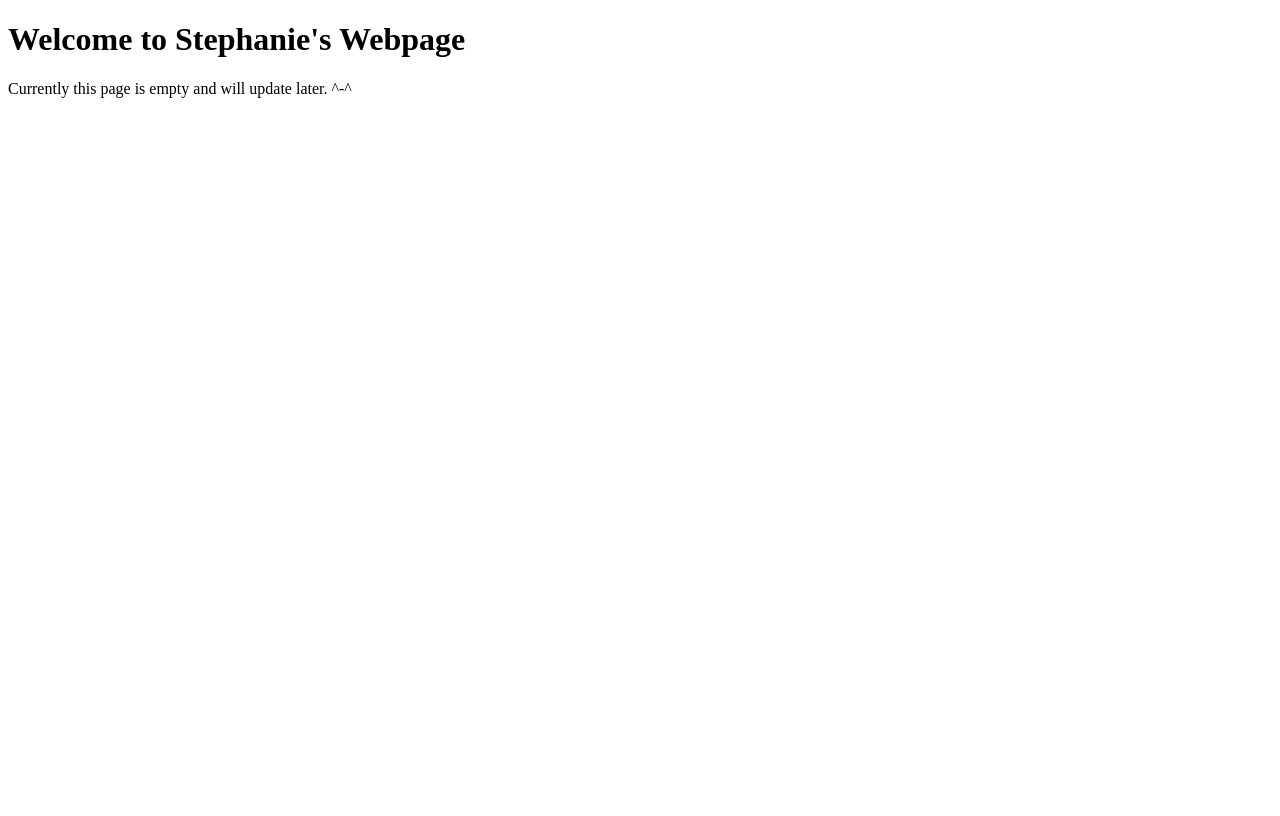
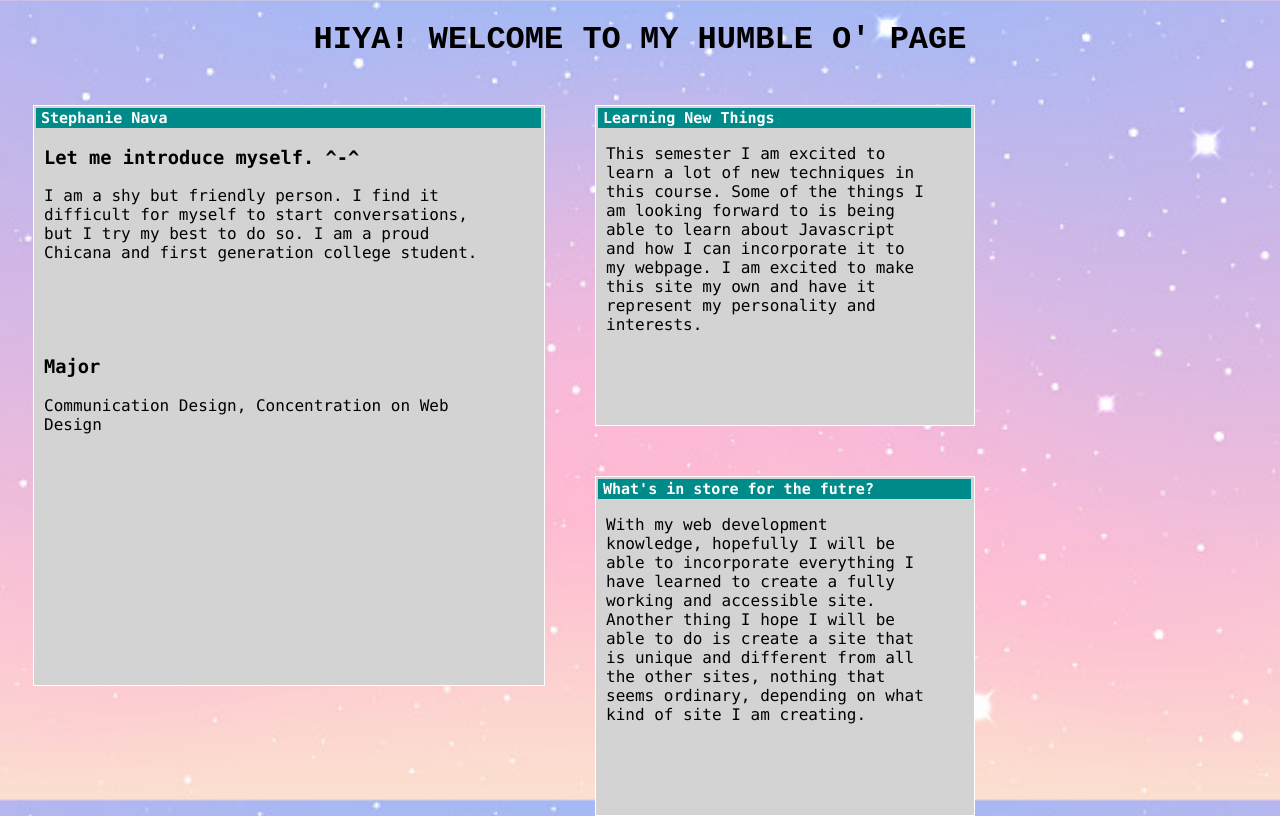
Before and after one commit to senava/cst252, a plain HTML site: page index.html in a window 1280 px wide. Drawn offline with Linux system fonts and the light colour scheme.

Commit message:
Lab 2 and Home page
Created Lab 2
Home Page started

```diff
--- a/css/site.css
+++ b/css/site.css
@@ -0,0 +1,74 @@
+
+body{
+  background-color: #A6B9F3;
+  background-image: url("../img/bg.jpeg");
+  background-repeat: no-repeat;
+  background-size: cover;
+  background-position: center;
+  background-attachment: fixed;
+}
+
+#box1,
+#box2,
+#box3{
+  border-style: solid;
+  border-width: 1px;
+  border-color: white;
+  margin: 25px 25px 50px 25px;
+  padding: 4px 50px 75px 10px;
+  font-family: "Lucida Console", "Courier New", monospace;
+}
+
+#box1{
+  max-width: 450px;
+  height: 500px;
+}
+
+.leftcolumn{
+  width: 75%;
+  float: left;
+  background-color: lightgrey;
+}
+
+.rightcolumn{
+  float: left;
+  max-width: 430px;
+  height: 500px;
+}
+
+#name{
+  border-style: solid;
+  border-width: .5px;
+  border-color: darkcyan;
+  margin: -2px -47px 5px -8px;
+  padding-left: 4px;
+  background-color: darkcyan;
+  color: white;
+  font-size: 15px;
+}
+
+#box2,
+#box3{
+  background-color: lightgrey;
+}
+
+.rightcolumn .headings{
+  border-style: solid;
+  border-width: .5px;
+  border-color: darkcyan;
+  margin: -2px -47px 5px -8px;
+  padding-left: 4px;
+  background-color: darkcyan;
+  color: white;
+  font-size: 15px;
+}
+
+.leftcolumn .headings{
+  padding-top: 75px;
+}
+
+#title{
+  font-family: "Courier New", monospace;
+  text-align: center;
+  text-transform: uppercase;
+}
--- a/index.html
+++ b/index.html
@@ -6,9 +6,38 @@
 </head>
 <body>
 	<main>
-		<h1>Welcome to Stephanie's Webpage</h1>
-
-		<p>Currently this page is empty and will update later. ^-^</p>
+		<div id="title">
+			<h1>Hiya! Welcome to my Humble o' Page</h1>
+		</div>
+		<div class="details">
+			<div id="box1" class="leftcolumn">
+				<h3 id="name">Stephanie Nava</h3>
+				<h3 id="intro">Let me introduce myself. ^-^</h3>
+				<p class="info">I am a shy but friendly person. I find it difficult for
+				myself to start conversations, but I try my best to do so. I am a proud
+				Chicana and first generation college student. </p>
+				<h3 class="headings">Major</h3>
+				<p class="info">Communication Design, Concentration on Web Design</p>
+			</div>
+			<div class="rightcolumn">
+				<div id="box2">
+					<h3 class="headings">Learning New Things</h3>
+					<p class="info">This semester I am excited to learn a lot of new techniques
+					in this course. Some of the things I am looking forward to is being able
+					to learn about Javascript and how I can incorporate it to my webpage. I am
+					excited to make this site my own and have it represent my personality and
+					interests.</p>
+				</div>
+				<div id="box3">
+					<h3 class="headings">What's in store for the futre?</h3>
+					<p class="info">With my web development knowledge, hopefully I will be
+					able to incorporate everything I have learned to create a fully working
+					and accessible site. Another thing I hope I will be able to do is create
+					a site that is unique and different from all the other sites, nothing that
+					seems ordinary, depending on what kind of site I am creating.</p>
+				</div>
+			</div>
+		</div>
 	</main>
 
 
--- a/lab2/css/lab.css
+++ b/lab2/css/lab.css
@@ -0,0 +1,17 @@
+
+body {
+  background: #000;
+  color: #f5f5f7;
+  font-family: 'Raleway', sans-serif;
+}
+
+div#bio {
+  height: 600px;
+  width: 600px;
+  border: solid 1px #fff;
+  padding: 50px;
+}
+
+div#id h1 {
+  font-size: 50px;
+}
```
Also changed, not shown: lab2/index.html (+12 -1 lines), img/bg.jpeg (added).
